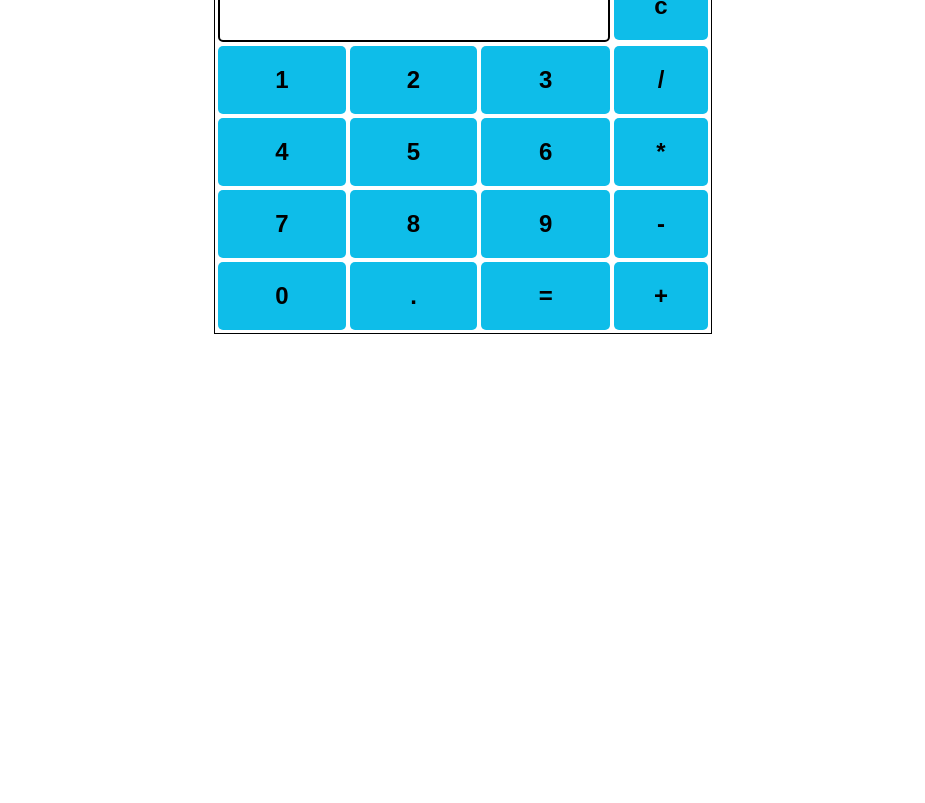
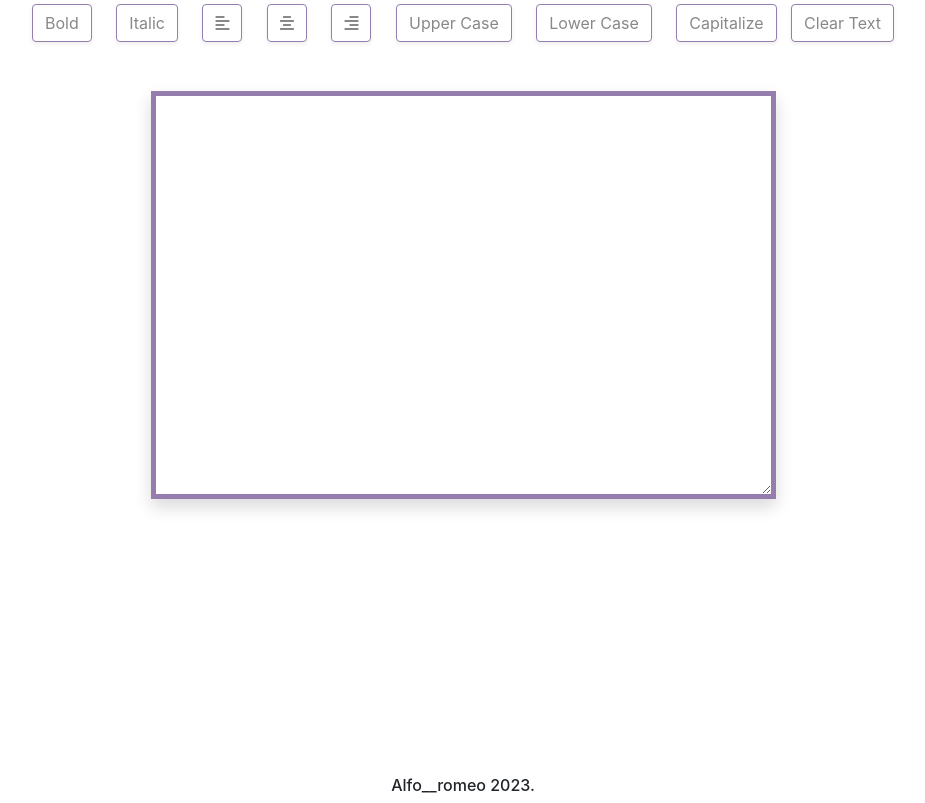
Before and after one commit to alforomeo/TSF_ComputerVision_Internship, a plain HTML site: page index.html in a window 1280 px wide. Shown: the part 102-905 px from the top of the page, without its empty margins (177-1102 px from the left). Before the commit the page ends 800 px from the top, so only its background shows below. Drawn offline with nearby package versions, Linux system fonts and the light colour scheme.

Commit message:
Add files via upload

```diff
--- a/index.html
+++ b/index.html
@@ -1,156 +1,178 @@
 <!DOCTYPE html>
-<html>
-
+<html lang="en" dir="ltr">
 
 <head>
-	<title>
-		 calculator
-	</title>
+	<meta charset="utf-8">
+	<title> Text Editor</title>
+	<!--Bootstrap Cdn -->
+	<link rel="stylesheet"
+		href=
+"https://cdn.jsdelivr.net/npm/bootstrap@4.5.3/dist/css/bootstrap.min.css"
+		integrity=
+"sha384-TX8t27EcRE3e/ihU7zmQxVncDAy5uIKz4rEkgIXeMed4M0jlfIDPvg6uqKI2xXr2"
+		crossorigin="anonymous">
+	<!-- fontawesome cdn For Icons -->
+	<link rel="stylesheet"
+		href=
+"https://cdnjs.cloudflare.com/ajax/libs/font-awesome/5.10.0/css/all.min.css"
+		integrity=
+"sha512-PgQMlq+nqFLV4ylk1gwUOgm6CtIIXkKwaIHp/PAIWHzig/lKZSEGKEysh0TCVbHJXCLN7WetD8TFecIky75ZfQ=="
+		crossorigin="anonymous" />
+	<link rel="stylesheet"
+		href=
+"https://pro.fontawesome.com/releases/v5.10.0/css/all.css"
+		integrity=
+"sha384-AYmEC3Yw5cVb3ZcuHtOA93w35dYTsvhLPVnYs9eStHfGJvOvKxVfELGroGkvsg+p"
+		crossorigin="anonymous" />
 
-	<h1 style="color:rgb(10, 238, 208)">
-
-	</h1>
-
-	<h2> calculator</h2>
-	<body style="text-align:center;">
-
-</head>
-
-<head>
-	<script src=
-"https://cdnjs.cloudflare.com/ajax/libs/mathjs/10.6.4/math.js"
-		integrity=
-"sha512-BbVEDjbqdN3Eow8+empLMrJlxXRj5nEitiCAK5A1pUr66+jLVejo3PmjIaucRnjlB0P9R3rBUs3g5jXc8ti+fQ=="
-		crossorigin="anonymous"
-		referrerpolicy="no-referrer"></script>
-	<script src=
-"https://cdnjs.cloudflare.com/ajax/libs/mathjs/10.6.4/math.min.js"
-		integrity=
-"sha512-iphNRh6dPbeuPGIrQbCdbBF/qcqadKWLa35YPVfMZMHBSI6PLJh1om2xCTWhpVpmUyb4IvVS9iYnnYMkleVXLA=="
-		crossorigin="anonymous"
-		referrerpolicy="no-referrer"></script>
-	<!-- for styling -->
+	<!--Internal CSS start-->
 	<style>
-		table {
-			border: 1px solid black;
-			margin-left: auto;
-			margin-right: auto;
+		h1 {
+			padding-top: 40px;
+			/* padding-bottom: 40px; */
+			text-align: center;
+			color: #957dad;
+			font-family: 'Montserrat', sans-serif;
 		}
 
-		input[type="button"] {
-			width: 100%;
-			padding: 20px 40px;
-			background-color: rgb(14, 189, 233);
-			color: black;
-			font-size: 24px;
-			font-weight: bold;
-			border: none;
-			border-radius: 5px;
+		section {
+			/* padding: 5%; */
+			padding-top: 0;
+			height: 100vh;
 		}
 
-		input[type="text"] {
-			padding: 20px 30px;
-			font-size: 24px;
-			font-weight: bold;
-			border: none;
-			border-radius: 5px;
-			border: 2px solid black;
+		.side {
+			margin-left: 0;
+		}
+
+		button {
+			margin: 10px;
+			border-color: #957dad !important;
+			color: #888888 !important;
+			margin-bottom: 25px;
+		}
+
+		button:hover {
+			background-color: #fec8d8 !important;
+
+		}
+
+		textarea {
+			padding: 3%;
+			border-color: #957dad;
+			border-width: thick;
+		}
+
+		.flex-box {
+			display: flex;
+			justify-content: center;
 		}
 	</style>
+	<!--Internal CSS End-->
 </head>
-<!-- create table -->
+<!--Body start-->
 
 <body>
-	<table id="calcu">
-		<tr>
-			<td colspan="3"><input type="text" id="result"></td>
-			<!-- clr() function will call clr to clear all value -->
-			<td><input type="button" value="c" onclick="clr()" /> </td>
-		</tr>
-		<tr>
-			<!-- create button and assign value to each button -->
-			<!-- dis("1") will call function dis to display value -->
-			<td><input type="button" value="1" onclick="dis('1')"
-						onkeydown="myFunction(event)"> </td>
-			<td><input type="button" value="2" onclick="dis('2')"
-						onkeydown="myFunction(event)"> </td>
-			<td><input type="button" value="3" onclick="dis('3')"
-						onkeydown="myFunction(event)"> </td>
-			<td><input type="button" value="/" onclick="dis('/')"
-						onkeydown="myFunction(event)"> </td>
-		</tr>
-		<tr>
-			<td><input type="button" value="4" onclick="dis('4')"
-						onkeydown="myFunction(event)"> </td>
-			<td><input type="button" value="5" onclick="dis('5')"
-						onkeydown="myFunction(event)"> </td>
-			<td><input type="button" value="6" onclick="dis('6')"
-						onkeydown="myFunction(event)"> </td>
-			<td><input type="button" value="*" onclick="dis('*')"
-						onkeydown="myFunction(event)"> </td>
-		</tr>
-		<tr>
-			<td><input type="button" value="7" onclick="dis('7')"
-						onkeydown="myFunction(event)"> </td>
-			<td><input type="button" value="8" onclick="dis('8')"
-						onkeydown="myFunction(event)"> </td>
-			<td><input type="button" value="9" onclick="dis('9')"
-						onkeydown="myFunction(event)"> </td>
-			<td><input type="button" value="-" onclick="dis('-')"
-						onkeydown="myFunction(event)"> </td>
-		</tr>
-		<tr>
-			<td><input type="button" value="0" onclick="dis('0')"
-						onkeydown="myFunction(event)"> </td>
-			<td><input type="button" value="." onclick="dis('.')"
-						onkeydown="myFunction(event)"> </td>
-			<!-- solve function call function solve to evaluate value -->
-			<td><input type="button" value="=" onclick="solve()"> </td>
+	<section class="">
+		<h1 class="shadow-sm">ALFO TEXT EDITOR</h1>
+		<div class="flex-box">
+			<div class="row">
+				<div class="col">
+					<!-- Adding different buttons for
+						different functionality-->
+					<!--onclick attribute is added to give
+						button a work to do when it is clicked-->
+					<button type="button"
+							onclick="f1()"
+							class=" shadow-sm btn btn-outline-secondary"
+							data-toggle="tooltip"
+							data-placement="top"
+							title="Bold Text">
+			Bold</button>
+					<button type="button"
+							onclick="f2()"
+							class="shadow-sm btn btn-outline-success"
+							data-toggle="tooltip"
+							data-placement="top"
+							title="Italic Text">
+			Italic</button>
+					<button type="button"
+							onclick="f3()"
+							class=" shadow-sm btn btn-outline-primary"
+							data-toggle="tooltip"
+							data-placement="top"
+							title="Left Align">
+			<i class="fas fa-align-left"></i></button>
+					<button type="button"
+							onclick="f4()"
+							class="btn shadow-sm btn-outline-secondary"
+							data-toggle="tooltip"
+							data-placement="top"
+							title="Center Align">
+			<i class="fas fa-align-center"></i></button>
+					<button type="button"
+							onclick="f5()"
+							class="btn shadow-sm btn-outline-primary"
+							data-toggle="tooltip"
+							data-placement="top"
+							title="Right Align">
+			<i class="fas fa-align-right"></i></button>
+					<button type="button"
+							onclick="f6()"
+							class="btn shadow-sm btn-outline-secondary"
+							data-toggle="tooltip"
+							data-placement="top"
+							title="Uppercase Text">
+			Upper Case</button>
+					<button type="button"
+							onclick="f7()"
+							class="btn shadow-sm btn-outline-primary"
+							data-toggle="tooltip"
+							data-placement="top"
+							title="Lowercase Text">
+			Lower Case</button>
+					<button type="button"
+							onclick="f8()"
+							class="btn shadow-sm btn-outline-primary"
+							data-toggle="tooltip"
+							data-placement="top"
+							title="Capitalize Text">
+			Capitalize</button>
+					<button type="button"
+							onclick="f9()"
+							class="btn shadow-sm btn-outline-primary side"
+							data-toggle="tooltip"
+							data-placement="top"
+							title="Tooltip on top">
+			Clear Text</button>
+				</div>
+			</div>
+		</div>
+		<br>
+		<div class="row">
+			<div class="col-md-3 col-sm-3">
+			</div>
+			<div class="col-md-6 col-sm-9">
+				<div class="flex-box">
+					<textarea id="textarea1"
+							class="input shadow"
+							name="name"
+							rows="15"
+							cols="100"
+							placeholder="Your text here ">
+					</textarea>
+				</div>
+			</div>
+			<div class="col-md-3">
+			</div>
+		</div>
+	</section>
+	<br>
+	<br>
+	<h6 style="text-align:center; margin-top: 30px;">Alfo__romeo 2023.</h6>
 
-			<td><input type="button" value="+" onclick="dis('+')"
-						onkeydown="myFunction(event)"> </td>
-		</tr>
-	</table>
-
-	<script>
-		// Function that display value
-		function dis(val) {
-			document.getElementById("result").value += val
-		}
-
-		function myFunction(event) {
-			if (event.key == '0' || event.key == '1'
-				|| event.key == '2' || event.key == '3'
-				|| event.key == '4' || event.key == '5'
-				|| event.key == '6' || event.key == '7'
-				|| event.key == '8' || event.key == '9'
-				|| event.key == '+' || event.key == '-'
-				|| event.key == '*' || event.key == '/')
-				document.getElementById("result").value += event.key;
-		}
-
-		var cal = document.getElementById("calcu");
-		cal.onkeyup = function (event) {
-			if (event.keyCode === 13) {
-				console.log("Enter");
-				let x = document.getElementById("result").value
-				console.log(x);
-				solve();
-			}
-		}
-
-		// Function that evaluates the digit and return result
-		function solve() {
-			let x = document.getElementById("result").value
-			let y = math.evaluate(x)
-			document.getElementById("result").value = y
-		}
-
-		// Function that clear the display
-		function clr() {
-			document.getElementById("result").value = ""
-		}
-	</script>
+	<!--External JavaScript file-->
+	<script src="javaScript.js"></script>
 </body>
 
 </html>
```
